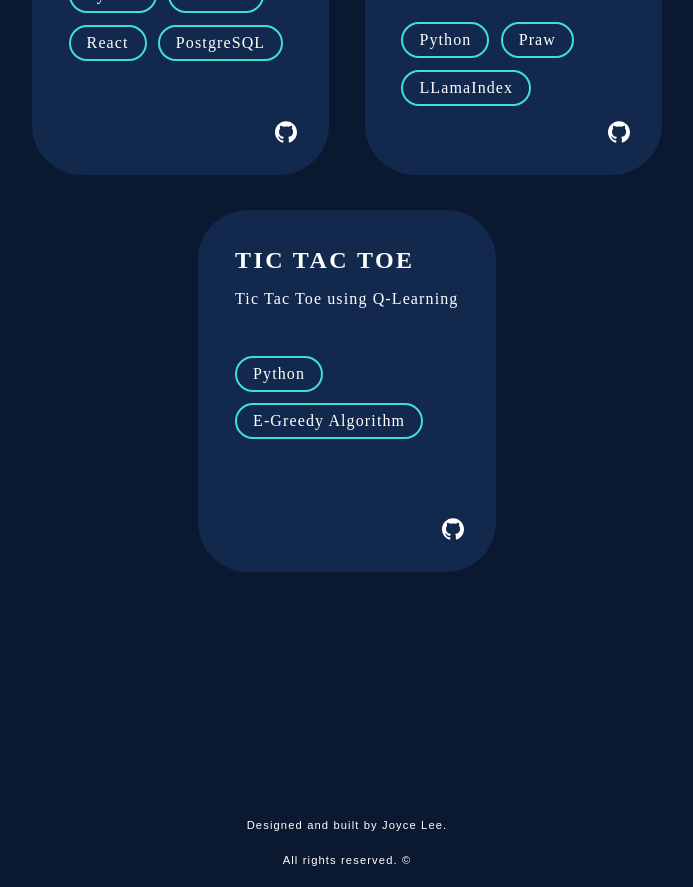
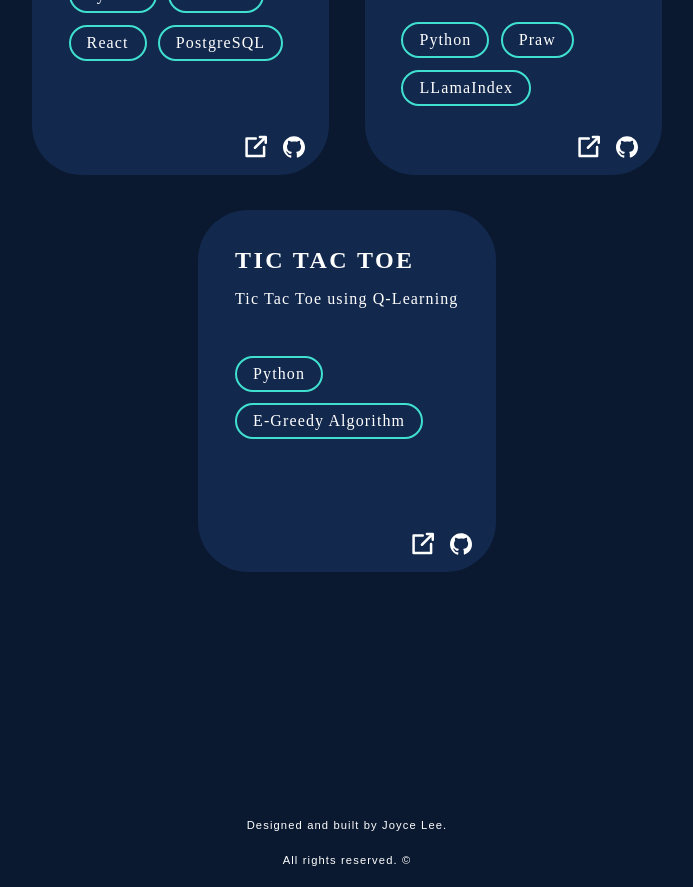
Before and after one commit to joyce-leesw/joyce-lee, a React (Vite) app: page / in a window 1280 px wide. Shown: the part 2200-3087 px from the top of the page, without its empty margins (293-986 px from the left). Built offline with nearby package versions, Linux system fonts and the light colour scheme; a web font is replaced by a local one.

Commit message:
added website icon

```diff
--- a/src/assets/website-icon.jsx
+++ b/src/assets/website-icon.jsx
@@ -1,8 +1,6 @@
 const WebsiteIcon = (props) => (
 	<svg
-    width="24"
-    height="24"
-    viewBox="0 0 24 24"
+    viewBox="0 0 15 15"
     xmlns="http://www.w3.org/2000/svg"
     fill="none"
     stroke="currentColor"
--- a/src/components/Project.jsx
+++ b/src/components/Project.jsx
@@ -1,4 +1,5 @@
 import GitHubIcon from "../assets/github-icon";
+import WebsiteIcon from "../assets/website-icon";
 import '../styles/Projects.css';
 
 export default function Project ({ title, description, languages, githubLink }) {
@@ -13,7 +14,10 @@ export default function Project ({ title, description, languages, githubLink })
 					</div>
 				))}
 			</div>
-			<div className="project-github-item">
+			<div className="project-items">
+				<a href={githubLink} target="_blank" rel="noopener noreferrer" className="project-website-link">
+					<WebsiteIcon className="project-website-icon"/>
+				</a>
 				<a href={githubLink} target="_blank" rel="noopener noreferrer" className="project-github-link">
 					<GitHubIcon className="project-github-icon"/>
 				</a>
--- a/src/styles/Projects.css
+++ b/src/styles/Projects.css
@@ -53,11 +53,13 @@
   align-items: center;
 }
 
+.project-website-link,
 .project-github-link {
   display: flex;
   align-items: center;
   color: white;
   text-decoration: none;
+  margin-right: 0.5rem;
 }
 
 .project-github-icon {
@@ -66,12 +68,21 @@
   transition: color 0.3s ease;
 }
 
-.project-github-item {
+.project-items {
   position: absolute;
-  bottom: 2rem;
-  right: 2rem;
+  bottom: 1rem;
+  right: 1rem;
+  display: flex;
+  gap: 0.5rem;
 }
 
+.project-website-link:hover .project-website-icon,
 .project-github-link:hover .project-github-icon {
   color: turquoise;
 }
+
+.project-website-icon {
+  width: 25px;
+  height: 25px;
+  transition: color 0.3s ease;
+}
```
